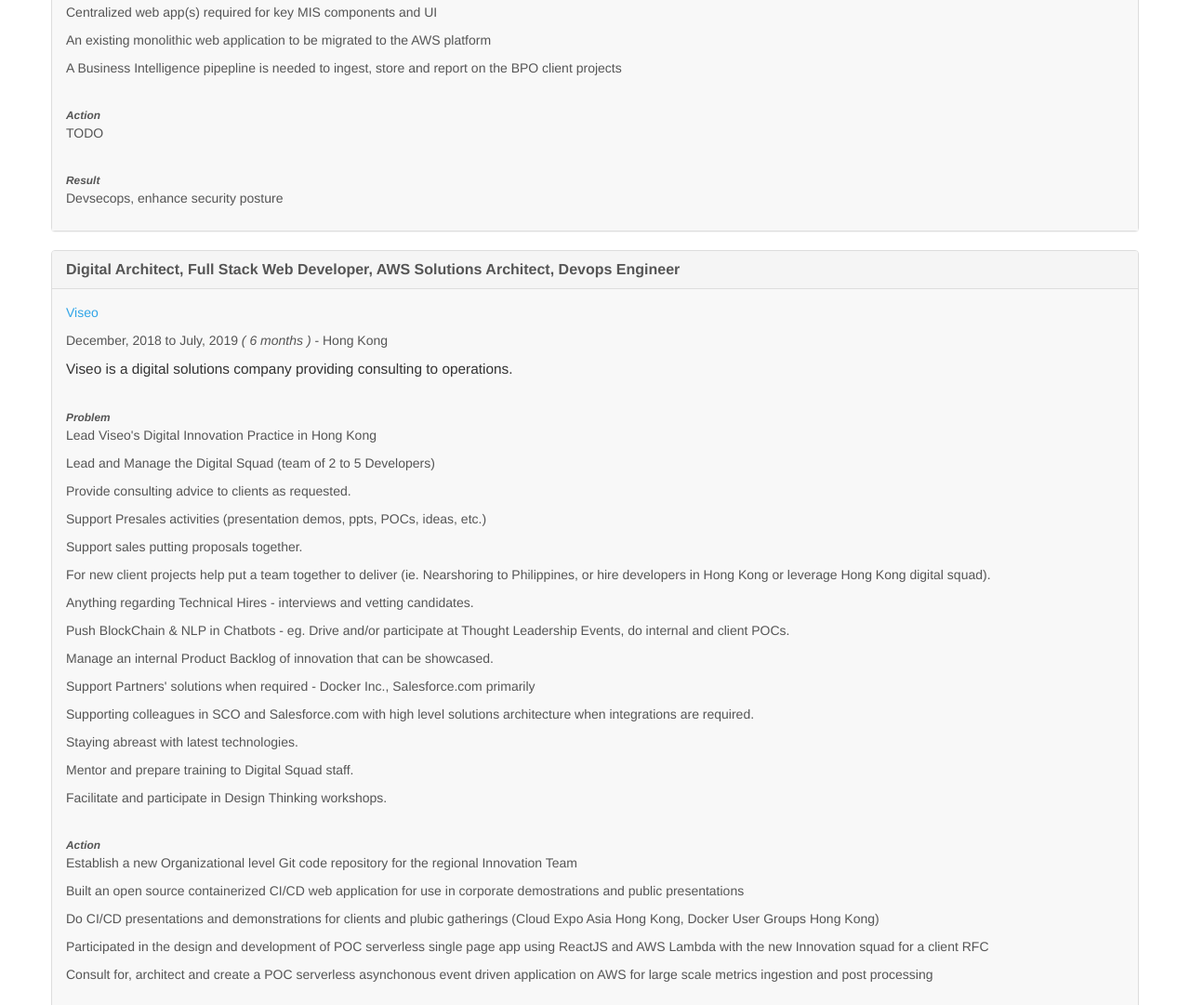
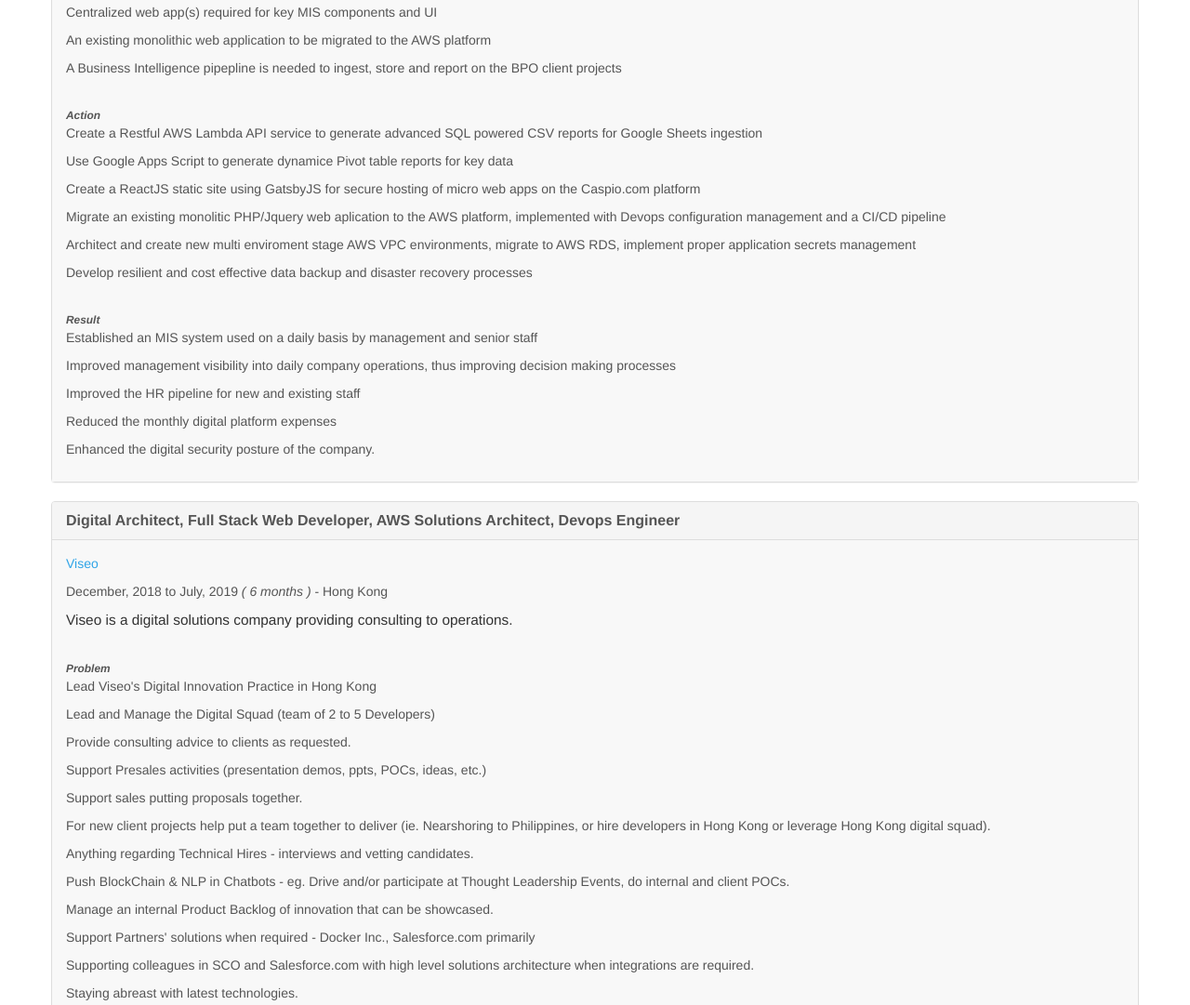
Before and after one commit to rudijs/resume, a website: page index.html in a window 1280 px wide. Shown: the part 1391-2472 px from the top of the page at 93% size. Drawn offline with Linux system fonts and the light colour scheme.

Commit message:
2019 updates

```diff
--- a/index.html
+++ b/index.html
@@ -115,13 +115,22 @@
             <i
               ><small><b>Action</b></small></i
             >
-            <p>TODO</p>
+            <p>Create a Restful AWS Lambda API service to generate advanced SQL powered CSV reports for Google Sheets ingestion</p>
+            <p>Use Google Apps Script to generate dynamice Pivot table reports for key data</p>
+            <p>Create a ReactJS static site using GatsbyJS for secure hosting of micro web apps on the Caspio.com platform</p>
+            <p>Migrate an existing monolitic PHP/Jquery web aplication to the AWS platform, implemented with Devops configuration management and a CI/CD pipeline</p>
+            <p>Architect and create new multi enviroment stage AWS VPC environments, migrate to AWS RDS, implement proper application secrets management</p>
+            <p>Develop resilient and cost effective data backup and disaster recovery processes</p>
             <br />
 
             <i
               ><small><b>Result</b></small></i
             >
-            <p>Devsecops, enhance security posture</p>
+            <p>Established an MIS system used on a daily basis by management and senior staff</p>
+            <p>Improved management visibility into daily company operations, thus improving decision making processes</p>
+            <p>Improved the HR pipeline for new and existing staff</p>
+            <p>Reduced the monthly digital platform expenses</p>
+            <p>Enhanced the digital security posture of the company.</p>
           </div>
         </div>
         <div class="panel panel-default">
@@ -157,7 +166,7 @@
             <i
               ><small><b>Action</b></small></i
             >
-            <p>Establish a new Organizational level Git code repository for the regional Innovation Team</p>
+            <p>Establish a new Organizational level code repository for the regional Innovation Team</p>
             <p>Built an open source containerized CI/CD web application for use in corporate demostrations and public presentations</p>
             <p>Do CI/CD presentations and demonstrations for clients and plubic gatherings (Cloud Expo Asia Hong Kong, Docker User Groups Hong Kong)</p>
             <p>Participated in the design and development of POC serverless single page app using ReactJS and AWS Lambda with the new Innovation squad for a client RFC</p>
```
Also changed, not shown: resume.json (+15 -2 lines).
